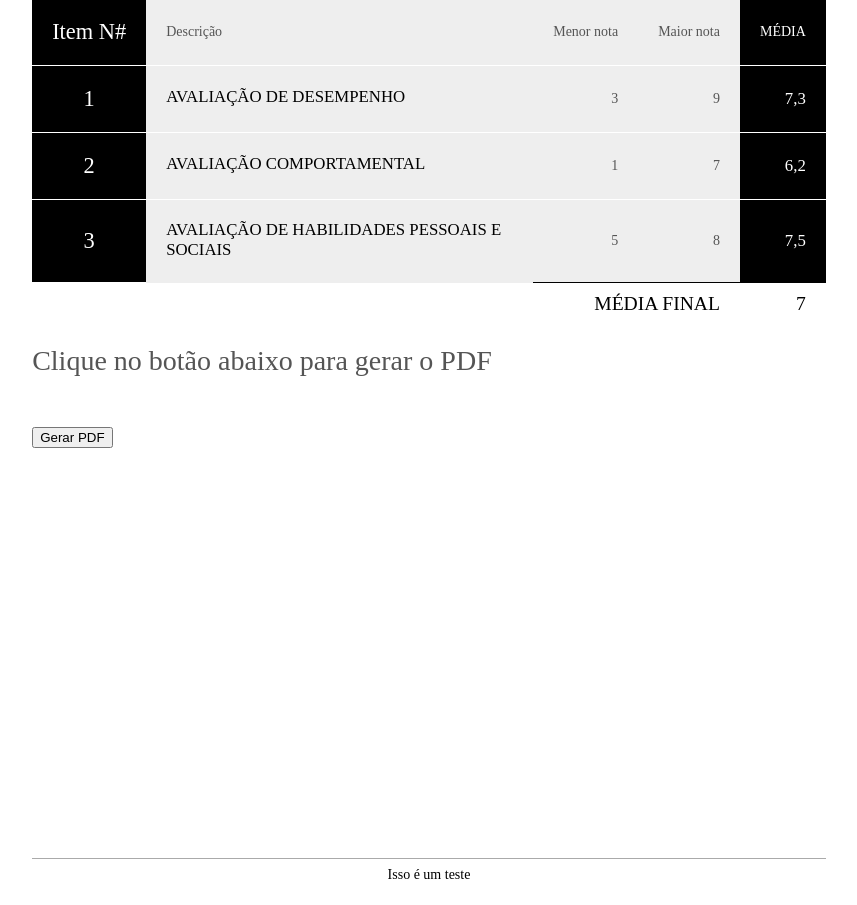
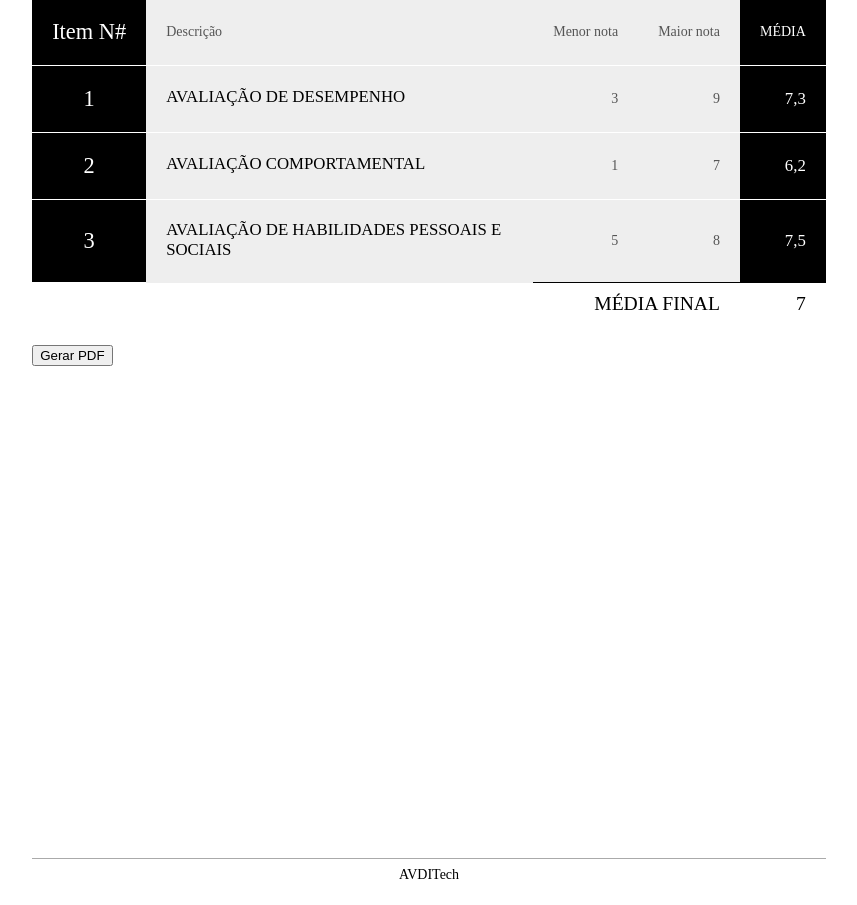
Before and after one commit to 15483114/Gest-oEmpresarial, a Flask app: page /results in a window 1280 px wide. Shown: the part 218-1123 px from the top of the page, without its empty margins (211-1068 px from the left). Run offline with Flask 2, Linux system fonts and the light colour scheme; some libraries are stand-ins or nearby versions; some web fonts are replaced.

Commit message:
inicio do pdf

```diff
--- a/app.py
+++ b/app.py
@@ -1,4 +1,5 @@
-from flask import Flask, session, app, render_template, request, Markup, url_for, redirect
+from flask import Flask, session, app, render_template, request, Markup, url_for, redirect, make_response
+import pdfkit
 import sys, io, re
 import os, base64
 from io import StringIO
@@ -6,8 +7,11 @@ from datetime import datetime
 import pandas as pd
 import time
 
+
+
 app = Flask(__name__)
-
+app.config['PDF_FOLDER'] = 'static/pdf/'
+app.config['TEMPLATE_FOLDER'] = 'templates/'
 # get root path for account in cloud
 BASE_DIR = os.path.dirname(os.path.abspath(__file__))
 
@@ -301,7 +305,7 @@ def cat3():
 
                 __salvar_dados_csv()
 
-                return redirect(url_for('cat1'))
+                return redirect(url_for('results'))
 
 
         # show the form, it wasn't submitted
@@ -327,9 +331,10 @@ def cat3():
 @app.route("/results", methods=['POST', 'GET'])
 def results():
 
+    if request.method == 'POST':
+        if request.form['action'] == 'Gerar PDF':
+           return pdfkit.from_file('templates/results.html', 'demo_from_file.pdf')
 
-    if request.method == 'POST':
-        print()
 
     # show the form, it wasn't submitted
     return render_template('results.html')
--- a/templates/results.html
+++ b/templates/results.html
@@ -6,24 +6,8 @@
     <link rel= "stylesheet" type= "text/css" href= "{{ url_for('static',filename='styles/style_pdf.css') }}">
   </head>
 
-<!-- jQuery library -->
-<script src="js/jquery.min.js"></script>
 
-<!-- jsPDF library -->
-<script src="js/jsPDF/dist/jspdf.min.js"></script>
-
-  <script>
-      function convert_HTML_to_PDF(){
-          var doc = new jsPDF();
-          doc.fromHTML(elementHTML,15,15,{
-              'width':170
-          });
-          var elementHTML = $('#content').html();
-          doc.save('resultado-do-avaliado.pdf');
-      }
-  </script>
-
-  <body id= "content">
+  <body action="http://localhost:5000/results" id="results" method="POST">
     <header class="clearfix">
       <div id="logo">
         <img src="https://i.imgur.com/teCskCk.png">
@@ -91,13 +75,14 @@
           </tr>
         </tfoot>
       </table>
-      <div id="thanks">Clique no botão abaixo para gerar o PDF</div>
-      <div id="notices">
+      <div class="w3-row-padding w3-padding-16 w3-center">
+        <input type="submit" name="action" value='Gerar PDF'
+        class="w3-button w3-gray w3-padding-large w3-large w3-margin-top">
+      </div>
       </div>
     </main>
-    <button onclick="convert_HTML_to_PDF();">Gerar PDF</button>
     <footer>
-      Isso é um teste
+      AVDITech
     </footer>
   </body>
 </html>
```
Also changed, not shown: surveys/survey_samp_1.csv (+7 -0 lines).
